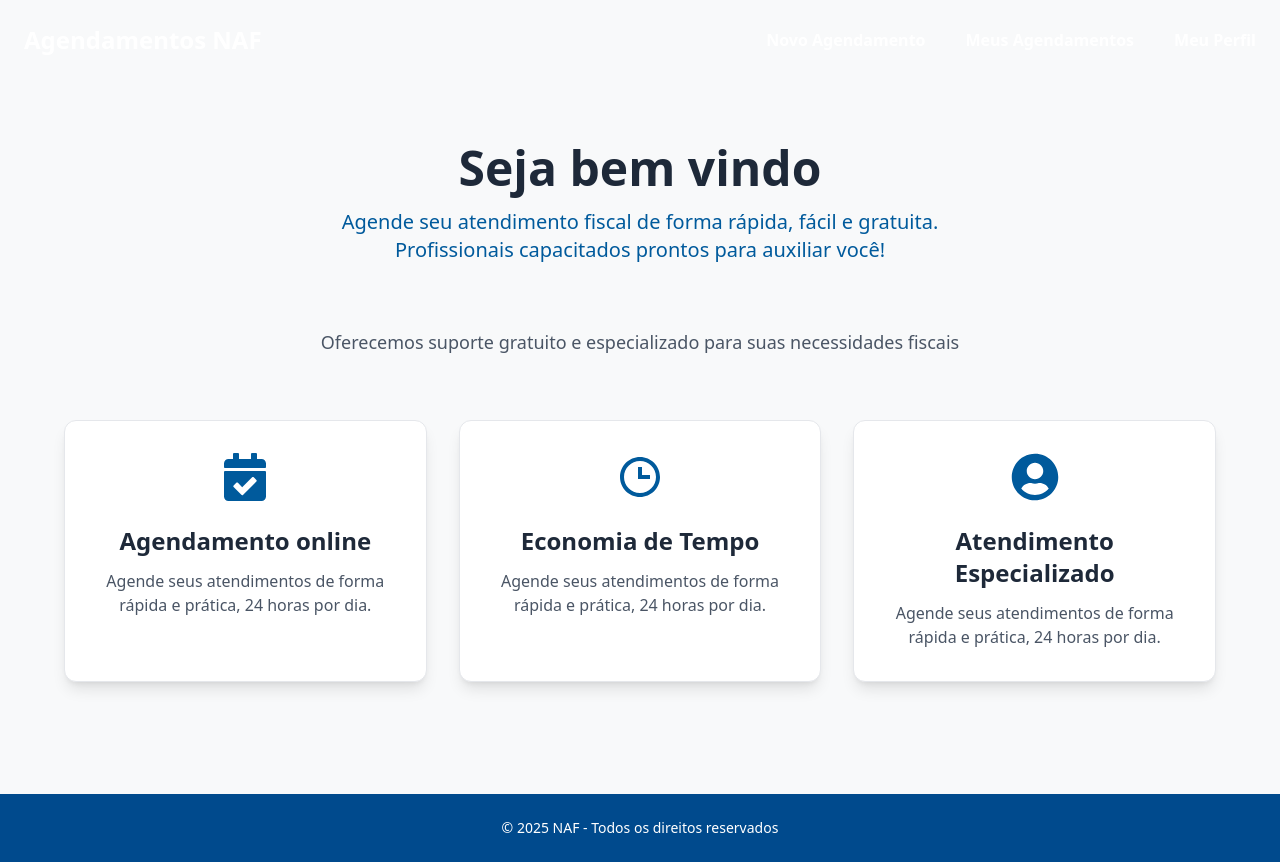
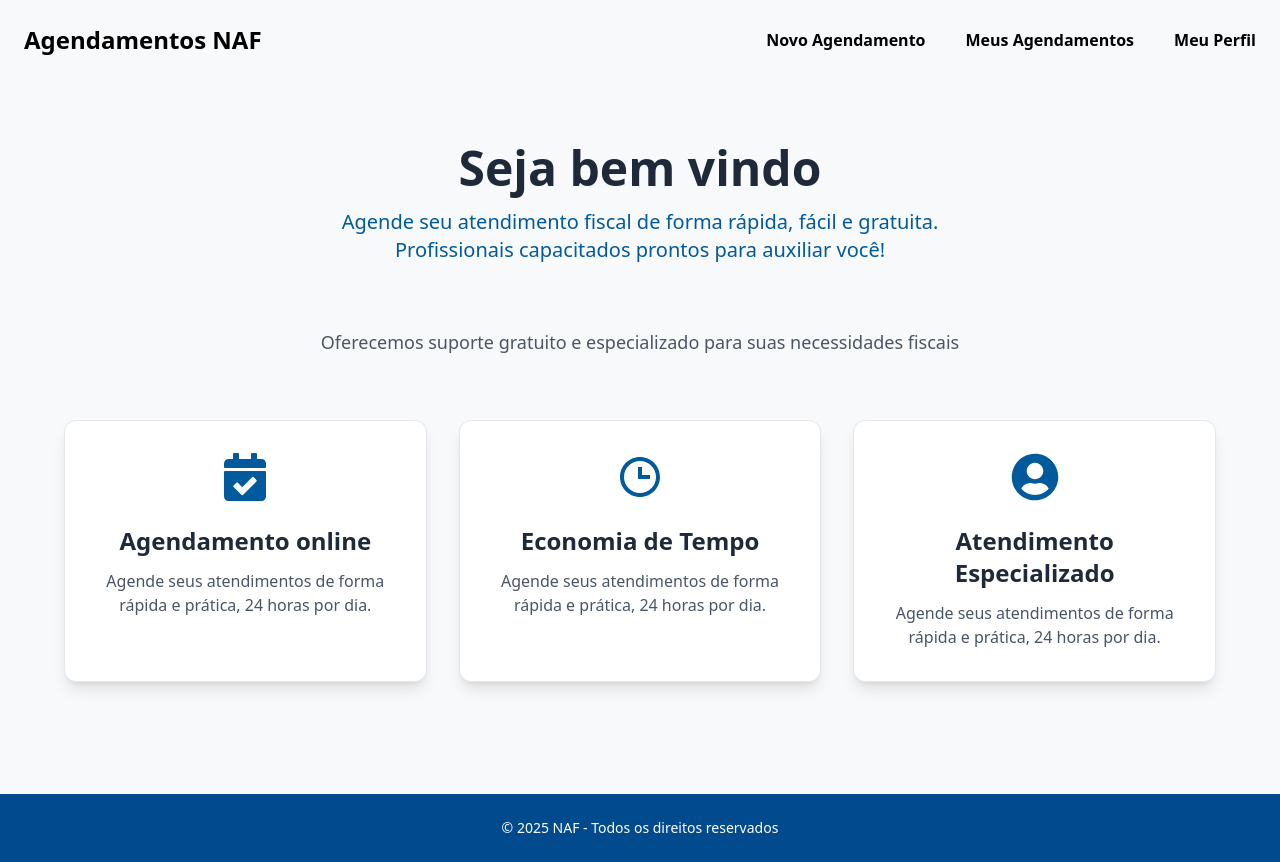
Before and after one commit to beatrizbia000/ProjetoWeb, a React (Vite) app in the folder agendamentoNAF/: page /home in a window 1280 px wide. Built offline with nearby package versions, Linux system fonts and the light colour scheme.

Commit message:
Versão Estabilizada

```diff
--- a/agendamentoNAF/src/components/Header.jsx
+++ b/agendamentoNAF/src/components/Header.jsx
@@ -7,7 +7,7 @@
     <header className="w-full bg-primary">
       <div className="flex items-center justify-between px-6 h-20">
         {/* LOGO */}
-        <h1 className="text-white text-2xl font-semibold">Agendamentos NAF</h1>
+        <h1 className="text-black text-2xl font-semibold">Agendamentos NAF</h1>
 
         {/* BOTÃO MOBILE */}
         <button
@@ -51,13 +51,13 @@
 
         {/* LINKS (DESKTOP) */}
         <nav className="hidden md:flex items-center gap-10">
-          <a href="#" className="text-white font-semibold ">
+          <a href="#" className="text-black font-semibold ">
             Novo Agendamento
           </a>
-          <a href="#" className="text-white font-semibold ">
+          <a href="#" className="text-black font-semibold ">
             Meus Agendamentos
           </a>
-          <a href="#" className="text-white font-semibold ">
+          <a href="#" className="text-black font-semibold ">
             Meu Perfil
           </a>
         </nav>
@@ -67,13 +67,13 @@
       {isOpen && (
         <div className="md:hidden bg-header border-t border-white/10">
           <nav className="flex flex-col items-start gap-3 p-4">
-            <a href="#" className="text-white font-semibold text-sm">
+            <a href="#" className="text-black font-semibold text-sm">
               Novo Agendamento
             </a>
-            <a href="#" className="text-white font-semibold text-sm">
+            <a href="#" className="text-black font-semibold text-sm">
               Meus Agendamentos
             </a>
-            <a href="#" className="text-white font-semibold text-sm">
+            <a href="#" className="text-black font-semibold text-sm">
               Meu Perfil
             </a>
           </nav>
```
